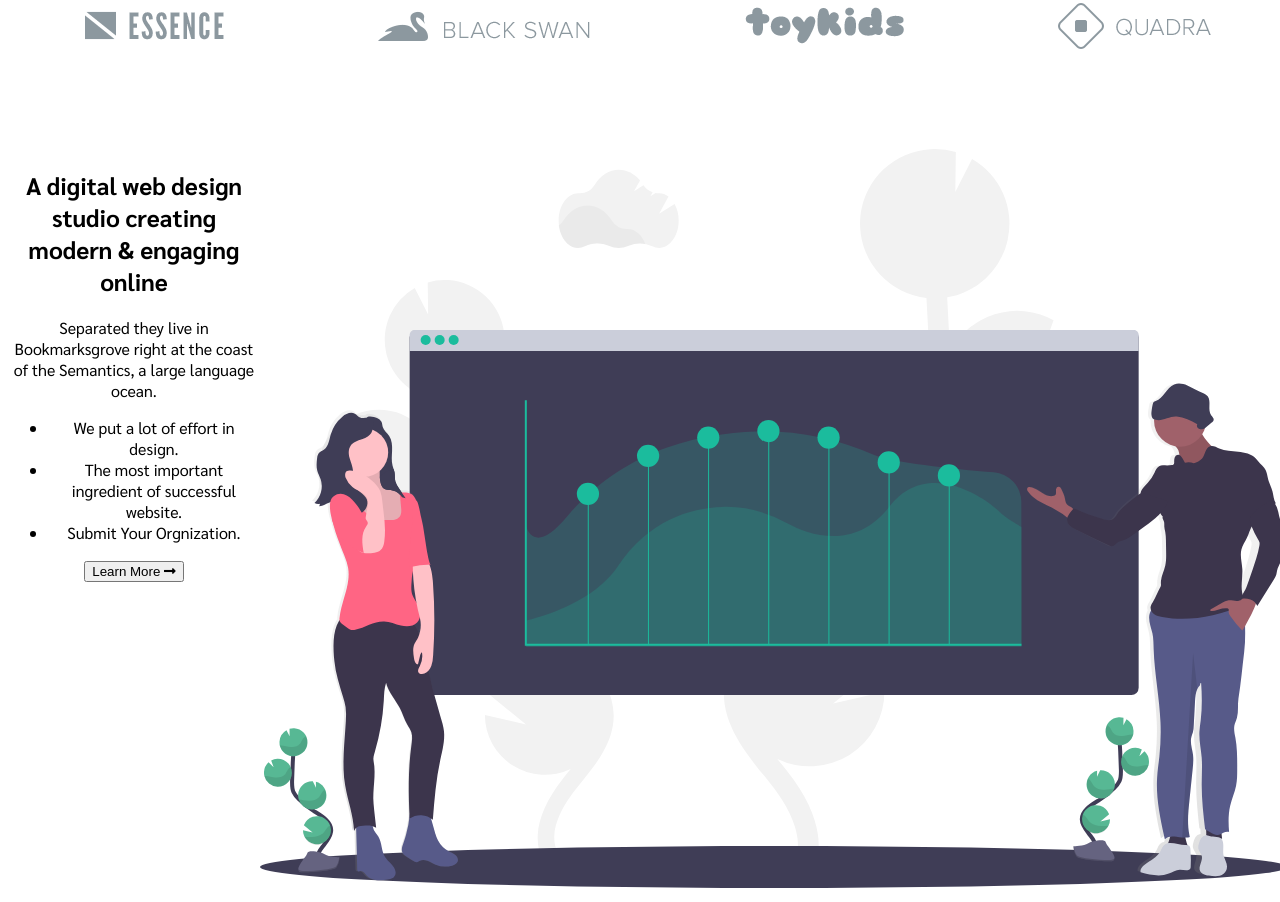
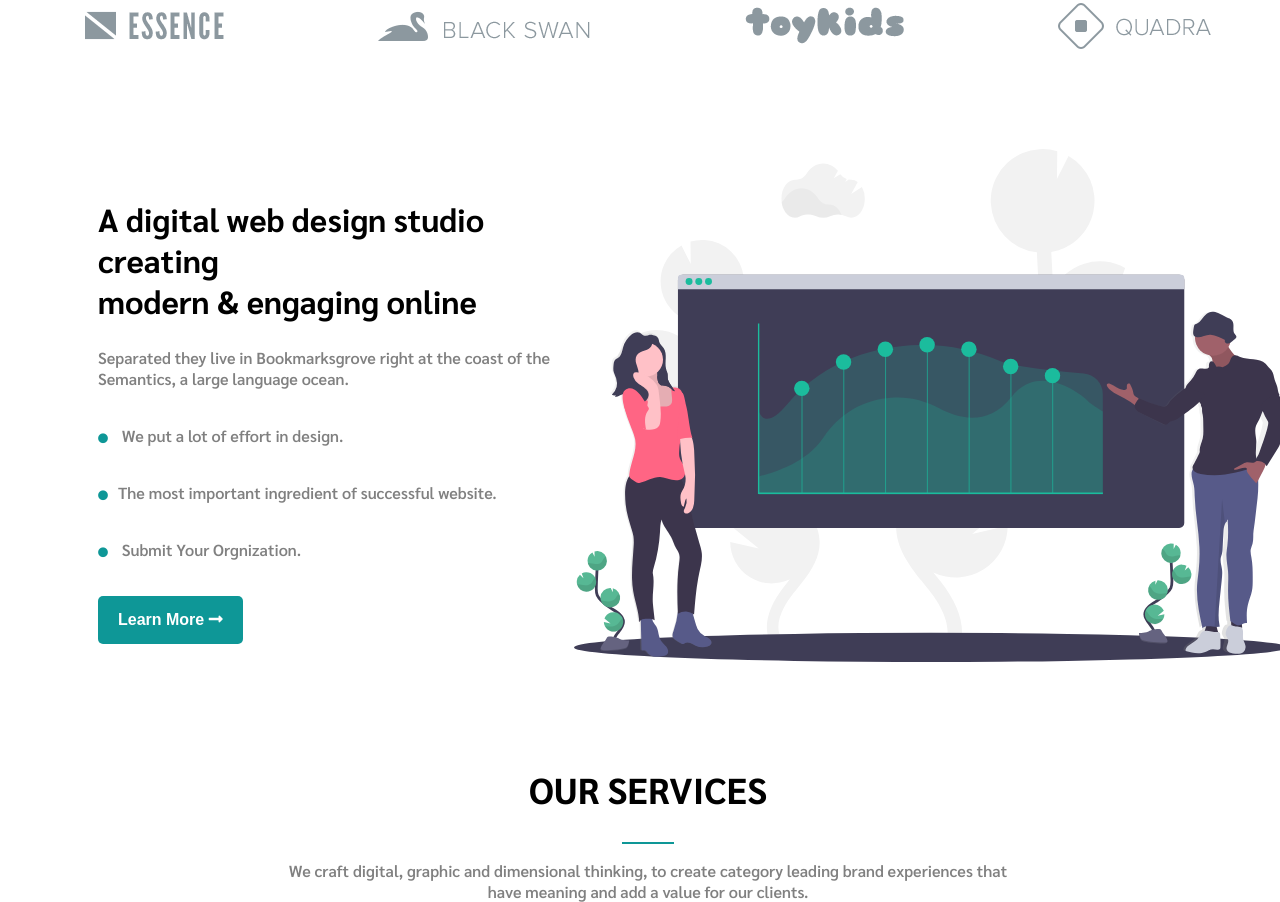
Before and after one commit to shahidul7150/awesome-design, a plain HTML site: page index.html in a window 1280 px wide. Shown: the part 945-1847 px from the top of the page. Drawn offline with Linux system fonts and the light colour scheme.

Commit message:
service sector

```diff
--- a/index.html
+++ b/index.html
@@ -31,18 +31,32 @@
     </section>
 
     <section class="ser-details">
-        <div>
+        <div id="arti-ser" style="width: 40%;">
             <h2>A digital web design studio creating <br> modern & engaging online</h2>
             <p>Separated they live in Bookmarksgrove right at the coast of the Semantics, a large language ocean.</p>
-            <ul>
-                <li>We put a lot of effort in design.</li>
-                <li>The most important ingredient of successful website.</li>
-                <li>Submit Your Orgnization.</li>
-            </ul>
-            <button type="submit">Learn More <i class="fas fa-long-arrow-alt-right"></i></button>
+
+            <div id="spaisel-text">
+                <p><i class="fas fa-circle"></i> We put a lot of effort in design.</p>
+                <p><i class="fas fa-circle"> </i>The most important ingredient of successful website.</p>
+                <p><i class="fas fa-circle"></i> Submit Your Orgnization.</p>
+            </div>
+            <button class="btn" type="submit">Learn More <i class="fas fa-long-arrow-alt-right"></i></button>
         </div>
-        <div>
+
+        <div id="img-ser" style="width: 60%;">
             <img src="images/growth-analytics.svg" alt="">
+        </div>
+    </section>
+
+    <section>
+        <div class="row">
+            <div id="our-ser">
+                <h1>OUR SERVICES</h1>
+                <hr>
+            </div>
+            <div id="ser-p">
+                <p>We craft digital, graphic and dimensional thinking, to create category leading brand experiences that <br> have meaning and add a value for our clients.</p>
+            </div>
         </div>
     </section>
 </body>
--- a/style.css
+++ b/style.css
@@ -61,4 +61,60 @@ section{
 .ser-details{
     display: flex;
     justify-content: space-around;
+    margin-bottom: 100px;
 }
+#arti-ser{
+    margin-left: 40px;
+    padding-left: 50px;
+    text-align: left;
+    align-self: center;
+    line-height: normal;
+
+}
+#arti-ser h2{
+    font-size: 32px;
+
+}
+#arti-ser p{
+    font-size: 16px;
+    font-weight: 600;
+    padding-bottom: 20px;
+    color: grey;
+}
+.btn{
+    padding: 15px 20px;
+    font-size: 16px;
+    font-weight: 700;
+    background-color: rgb(14, 151, 151);
+    border: none;
+    color: #fff;
+    border-radius: 5px;
+}
+#spaisel-text p{
+    font-size: 16px;
+    font-weight: 600;
+    color: grey;
+
+}
+#spaisel-text .fas{
+    font-size: 10px;
+    margin-right: 10px;
+    color: rgb(14, 151, 151);
+}
+.ser-details img{
+    width: 100%;
+}
+
+#our-ser h1{
+
+    font-size: 36px;
+}
+#our-ser hr{
+    border: 1px solid rgb(14, 151, 151);
+    width: 50px;
+}
+#ser-p{
+    font-size: 16px;
+    font-weight: 600;
+    color: gray;
+}
```
